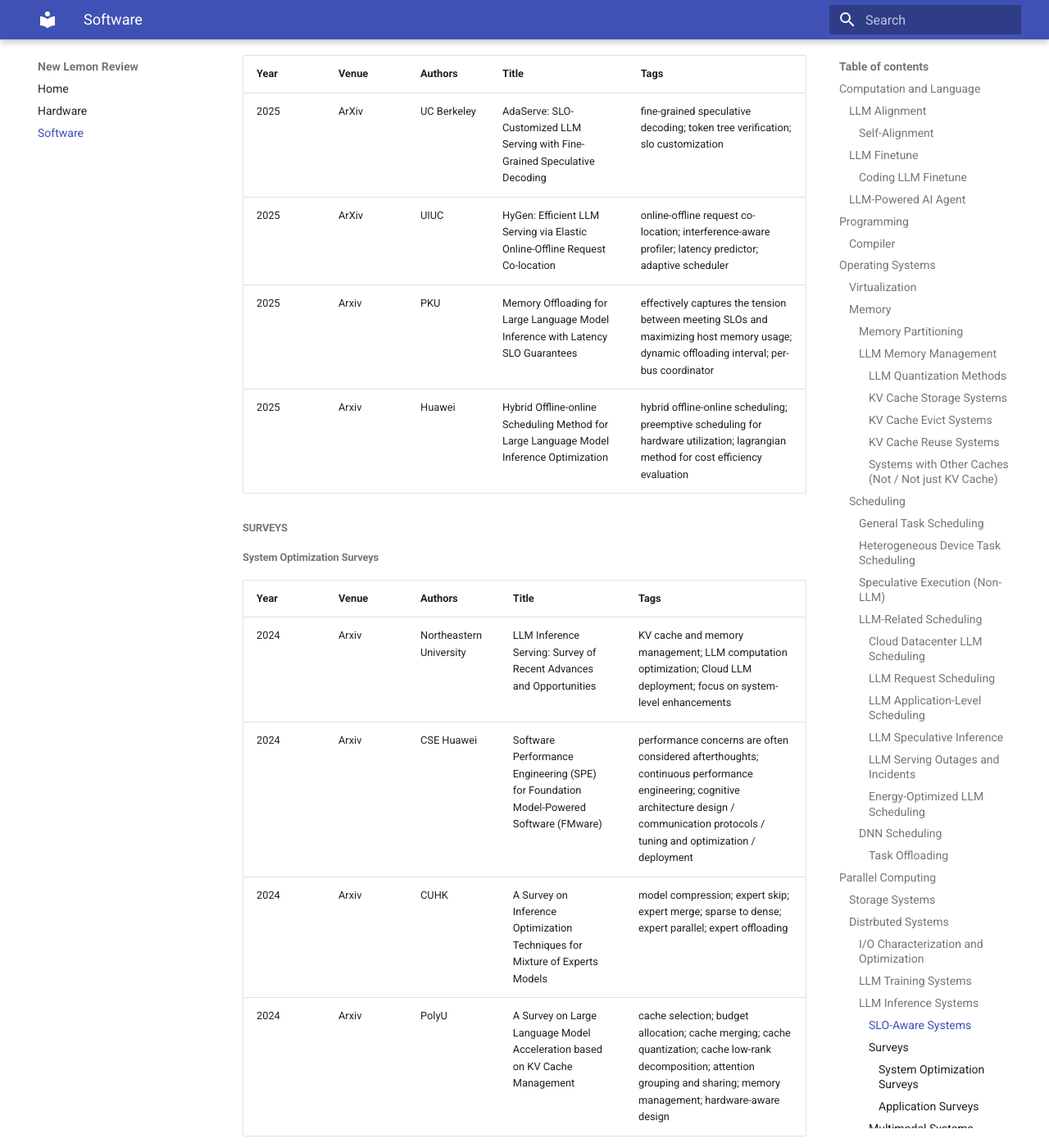
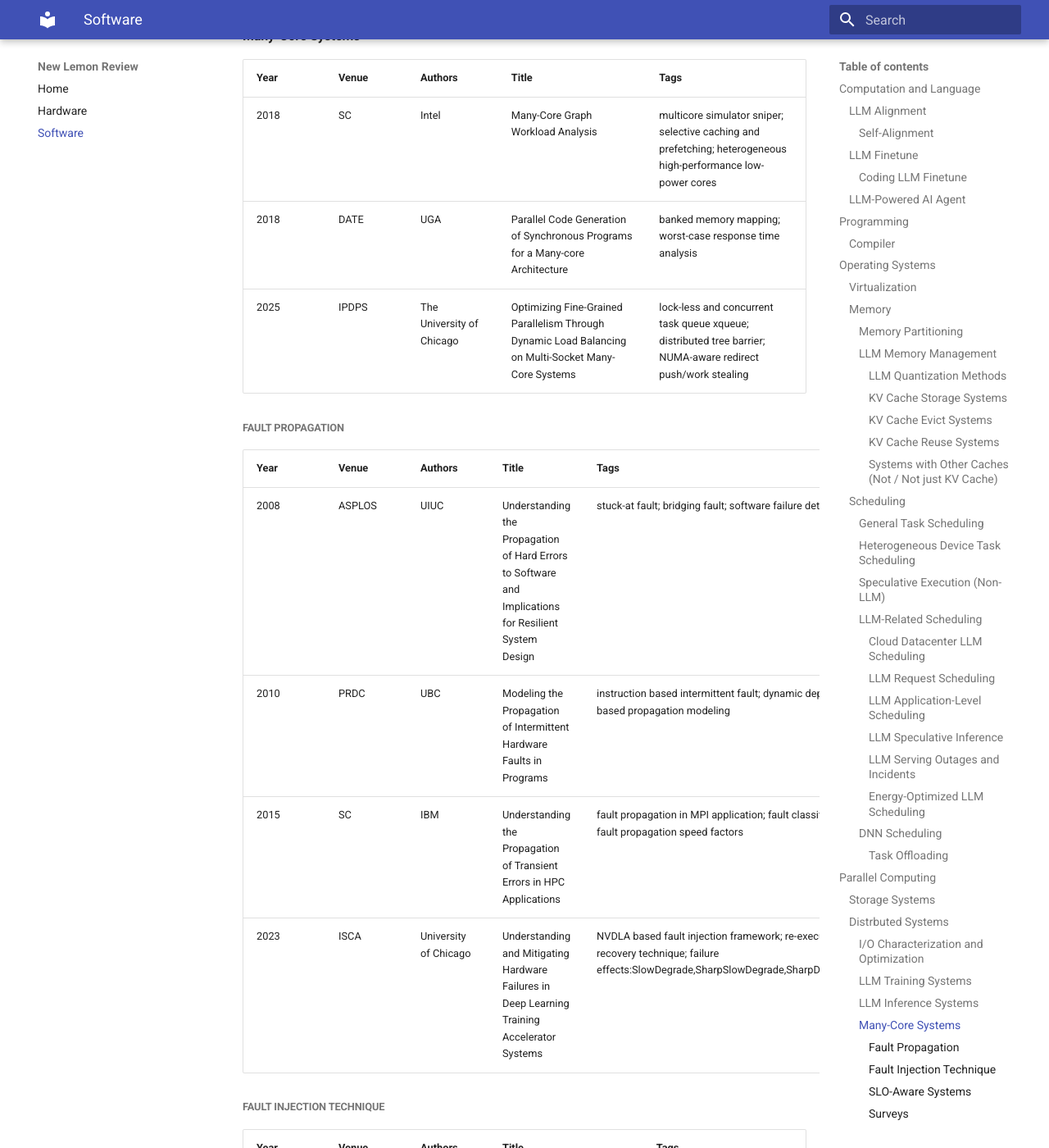
Before and after one commit to pku-lemonade/review, an MkDocs documentation site: the page built from docs/Software.md, in a window 1280 px wide and 1400 px high, scrolled down 8237 px. Shown: the whole window at 82% size. Built offline with MkDocs 1.6.1 and Material for MkDocs 9.7.7, drawn with Linux system fonts in a browser that asks for light colours; some of the changed text lies outside the part shown.

Commit message:
Add papers about RTL code generation and many-core system analysis. (#29)
* Add papers about RTL code generation and many-core system analysis.

* Add papers about Fault Propagation and Fault-Tolerant Techniques.

* Add papers about fault tolerant mapping.

---------

Co-authored-by: Youwei Zhuo <youwei@pku.edu.cn>

```diff
--- a/docs/Software.md
+++ b/docs/Software.md
@@ -177,6 +177,29 @@ Refer to non-LLM [speculative execution](#Speculative-Execution-(Non-LLM)).
 | 2025 | ArXiv | HKU | Hecate: Unlocking Efficient Sparse Model Training via Fully Sharded Sparse Data Parallelism | Fully Sharded Sparse Data Parallelism (FSSDP); sparsely materializes MoE parameters; two sparse collective communications |
 
 #### LLM Inference Systems
+
+#### Many-Core Systems
+
+| Year | Venue | Authors | Title | Tags |
+|-|-|-|-|-|
+| 2018 | SC | Intel | Many-Core Graph Workload Analysis | multicore simulator sniper; selective caching and prefetching; heterogeneous high-performance low-power cores |
+| 2018 | DATE | UGA | Parallel Code Generation of Synchronous Programs for a Many-core Architecture | banked memory mapping; worst-case response time analysis |
+| 2025 | IPDPS | The University of Chicago | Optimizing Fine-Grained Parallelism Through Dynamic Load Balancing on Multi-Socket Many-Core Systems | lock-less and concurrent task queue xqueue; distributed tree barrier; NUMA-aware redirect push/work stealing |
+
+##### Fault Propagation
+| Year | Venue | Authors | Title | Tags |
+|-|-|-|-|-|
+| 2008 | ASPLOS | UIUC | Understanding the Propagation of Hard Errors to Software and Implications for Resilient System Design | stuck-at fault; bridging fault; software failure detection |
+| 2010 | PRDC | UBC | Modeling the Propagation of Intermittent Hardware Faults in Programs | instruction based intermittent fault; dynamic dependency graph(DDG) based propagation modeling |
+| 2015 | SC | IBM | Understanding the Propagation of Transient Errors in HPC Applications | fault propagation in MPI application; fault classification:V,ONA,WO,PEX,C; fault propagation speed factors |
+| 2023 | ISCA | University of Chicago | Understanding and Mitigating Hardware Failures in Deep Learning Training Accelerator Systems | NVDLA based fault injection framework; re-execution based light-weight recovery technique; failure effects:SlowDegrade,SharpSlowDegrade,SharpDegrade,LowTestAccuracy |
+
+##### Fault Injection Technique
+| Year | Venue | Authors | Title | Tags |
+|-|-|-|-|-|
+| 2008 | VLSI | DISCA | Enhancement of Fault Injection Techniques Based on the Modification of VHDL Code | saboteurs and mutants technique based fault injection; VHDL level fault-tolerance mechanism |
+| 2014 | DSN | UBC | Quantifying the Accuracy of High-Level Fault Injection Techniques for Hardware Faults | fault injection quantification; assembly level fault injection; LLVM compiler based fault injector |
+
 
 ##### SLO-Aware Systems
 
```
Also changed, not shown: docs/Hardware.md (+24 -1 lines).
